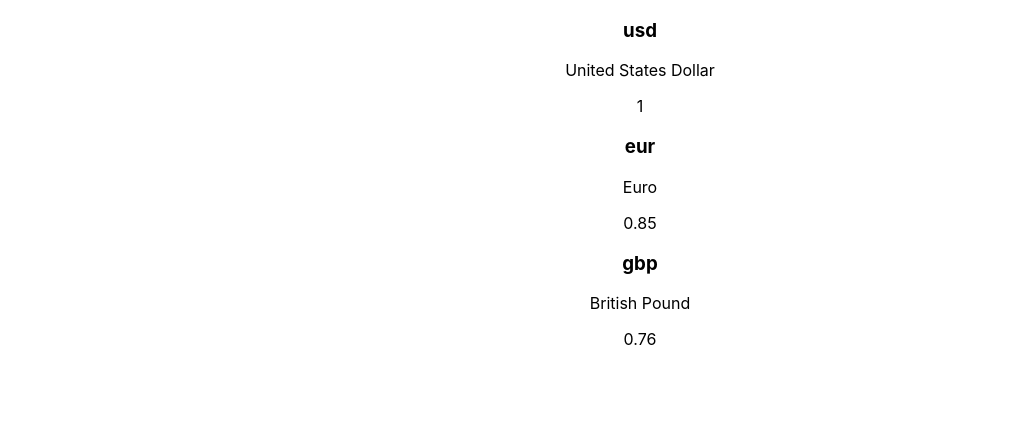
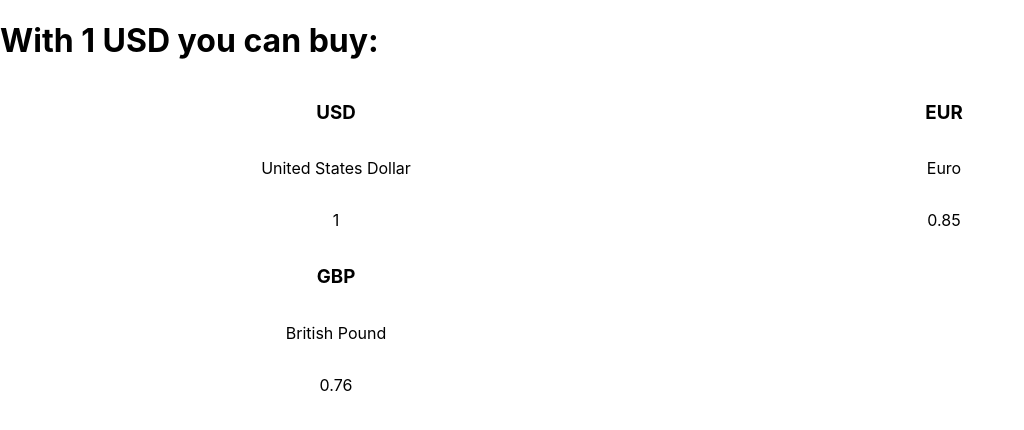
Before and after one commit to Alejandro-Bernal-M/my-currency, a React (Create React App) app: page / in a window 1280 px wide. Shown: the top 430 px of the page, without its empty margins (0-1024 px from the left). Built offline with nearby package versions, Linux system fonts and the light colour scheme; no server answers.

Commit message:
General Layout

```diff
--- a/package.json
+++ b/package.json
@@ -12,6 +12,7 @@
     "react": "^18.2.0",
     "react-dom": "^18.2.0",
     "react-redux": "^8.0.5",
+    "react-router-dom": "^6.10.0",
     "react-scripts": "5.0.1",
     "web-vitals": "^2.1.4"
   },
--- a/src/components/App.js
+++ b/src/components/App.js
@@ -18,9 +18,12 @@ function App() {
 
   return (
     <div className="App">
-      {Object.keys(currencies).map((key) => (
-        <CurrencyComponent key={key} title={key} description={currencies[key]} price={price[key]} />
-      ))}
+      <h1>With 1 USD you can buy:</h1>
+      <div className="currencies-holder">
+        {Object.keys(currencies).map((key) => (
+          <CurrencyComponent key={key} title={key} description={currencies[key]} price={price[key]} />
+        ))}
+      </div>
     </div>
   );
 }
--- a/src/components/Currency.jsx
+++ b/src/components/Currency.jsx
@@ -1,7 +1,7 @@
 import PropTypes from 'prop-types';
 
 const CurrencyComponent = ( { title, description, price } ) => (
-  <div>
+  <div className="currency-data">
     <h3>{title}</h3>
     <p>{description}</p>
     <p>{price}</p>
@@ -11,7 +11,11 @@ const CurrencyComponent = ( { title, description, price } ) => (
 CurrencyComponent.propTypes = {
   title: PropTypes.string.isRequired,
   description: PropTypes.string.isRequired,
-  price: PropTypes.number.isRequired,
+  price: PropTypes.number,
+}
+
+CurrencyComponent.defaultProps = {
+  price: 0,
 }
 
 
--- a/src/index.js
+++ b/src/index.js
@@ -4,12 +4,15 @@ import './styles/index.css';
 import App from './components/App';
 import { Provider } from 'react-redux';
 import store from './redux/store';
+import { BrowserRouter } from 'react-router-dom';
 
 const root = ReactDOM.createRoot(document.getElementById('root'));
 root.render(
   <React.StrictMode>
-    <Provider store={store}>
-      <App />
-    </Provider>
+    <BrowserRouter>
+      <Provider store={store}>
+        <App />
+      </Provider>
+    </BrowserRouter>
   </React.StrictMode>
 );
--- a/src/styles/App.css
+++ b/src/styles/App.css
@@ -1,38 +1,29 @@
-.App {
-  text-align: center;
+* {
+  box-sizing: border-box;
 }
 
-.App-logo {
-  height: 40vmin;
-  pointer-events: none;
+.currencies-holder {
+  display: flex;
+  flex-direction: row;
+  flex-wrap: wrap;
+  justify-content: space-between;
+  align-items: center;
+  align-content: center;
+  width: 95%;
+  margin: 0 auto;
 }
 
-@media (prefers-reduced-motion: no-preference) {
-  .App-logo {
-    animation: App-logo-spin infinite 20s linear;
-  }
-}
-
-.App-header {
-  background-color: #282c34;
-  min-height: 100vh;
+.currency-data {
+  width: 50%;
   display: flex;
   flex-direction: column;
   align-items: center;
-  justify-content: center;
-  font-size: calc(10px + 2vmin);
-  color: white;
 }
 
-.App-link {
-  color: #61dafb;
+.currency-data > h3 {
+  text-transform: uppercase;
 }
 
-@keyframes App-logo-spin {
-  from {
-    transform: rotate(0deg);
-  }
-  to {
-    transform: rotate(360deg);
-  }
+.currency-data > p {
+  text-align: center;
 }
```
Also changed, not shown: 1 other file (tests, documents, lock files or other folders).
